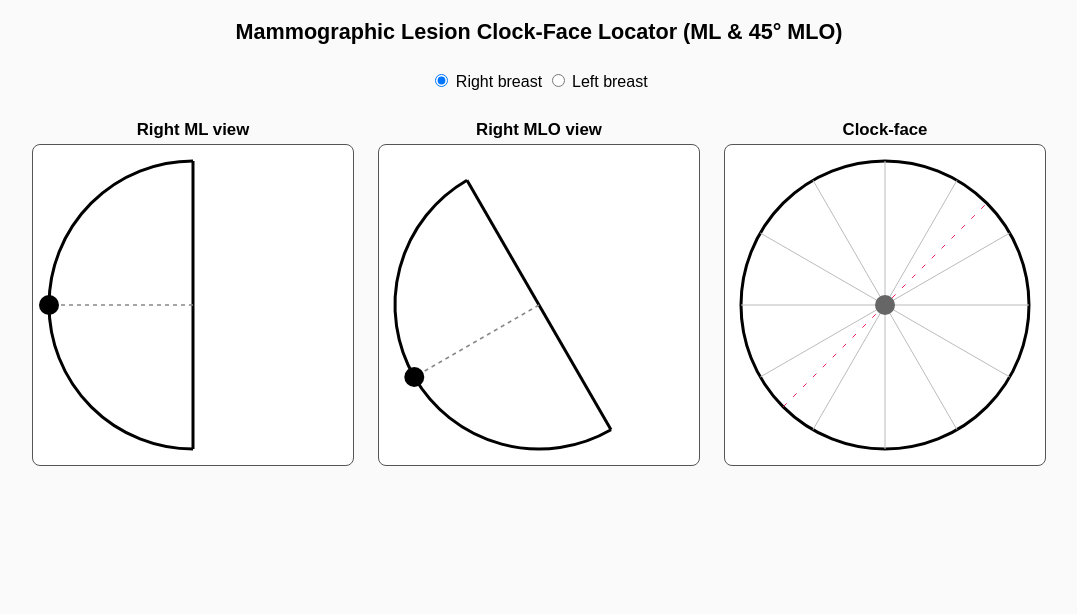
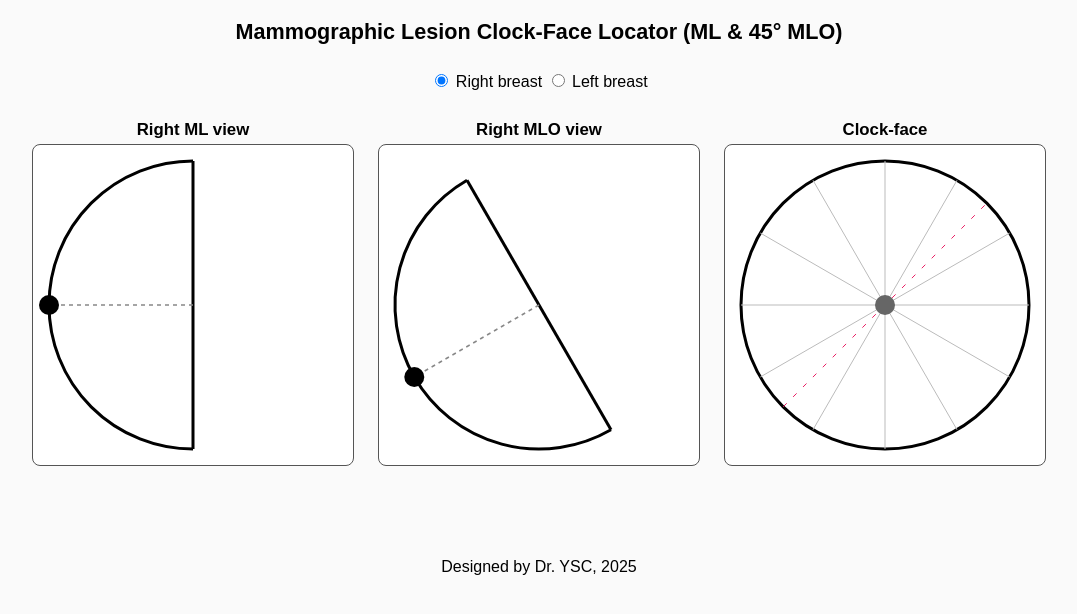
Before and after one commit to mwhx10/ML-MLO-LOCATOR, a plain HTML site: page index.html in a window 1280 px wide. Shown: the whole page, without its empty margins (101-1178 px from the left). Drawn offline with Linux system fonts and the light colour scheme.

Commit message:
Update index.html

```diff
--- a/index.html
+++ b/index.html
@@ -304,6 +304,8 @@
       redrawAll();
     })();
   </script>
+  <footer id="credit">Designed by Dr. YSC, 2025</footer>
+
 </body>
 
 </html>
```
